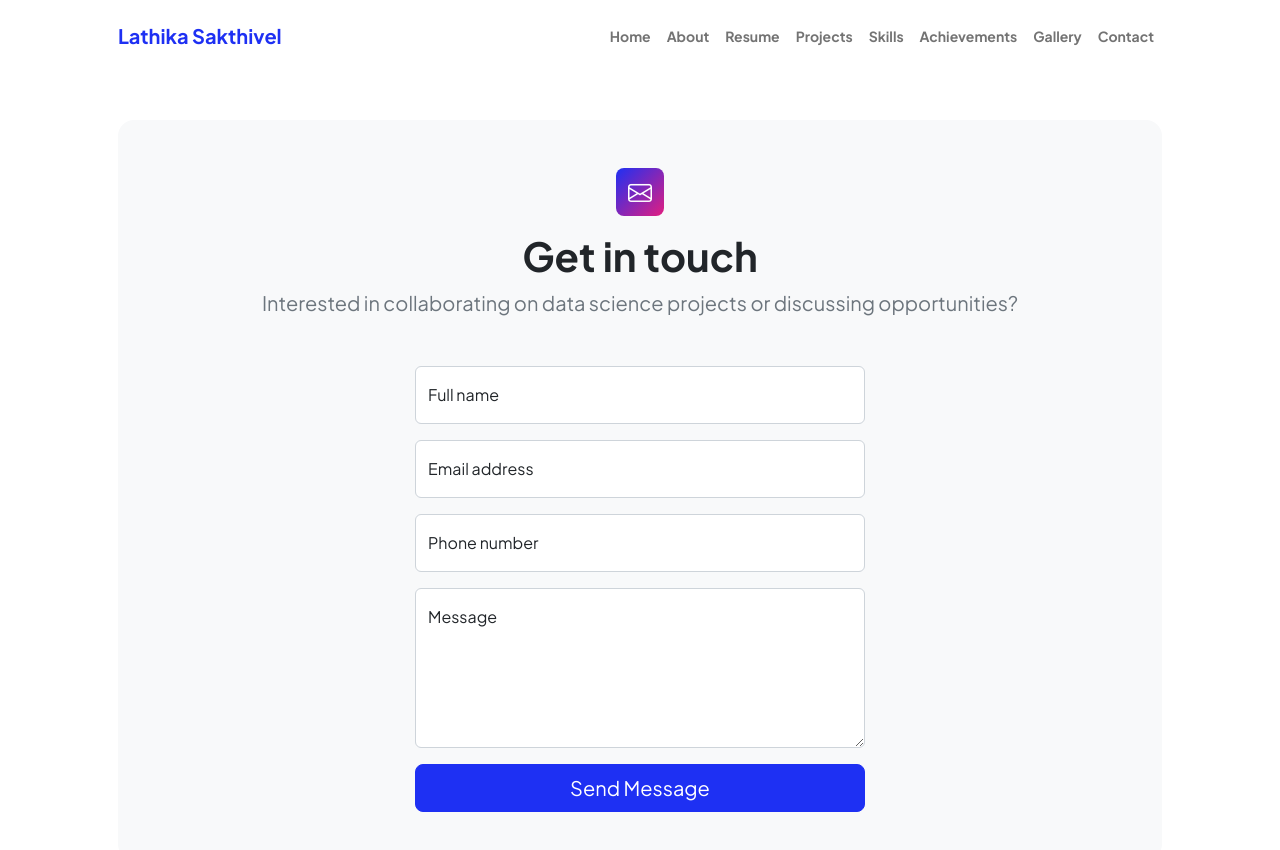
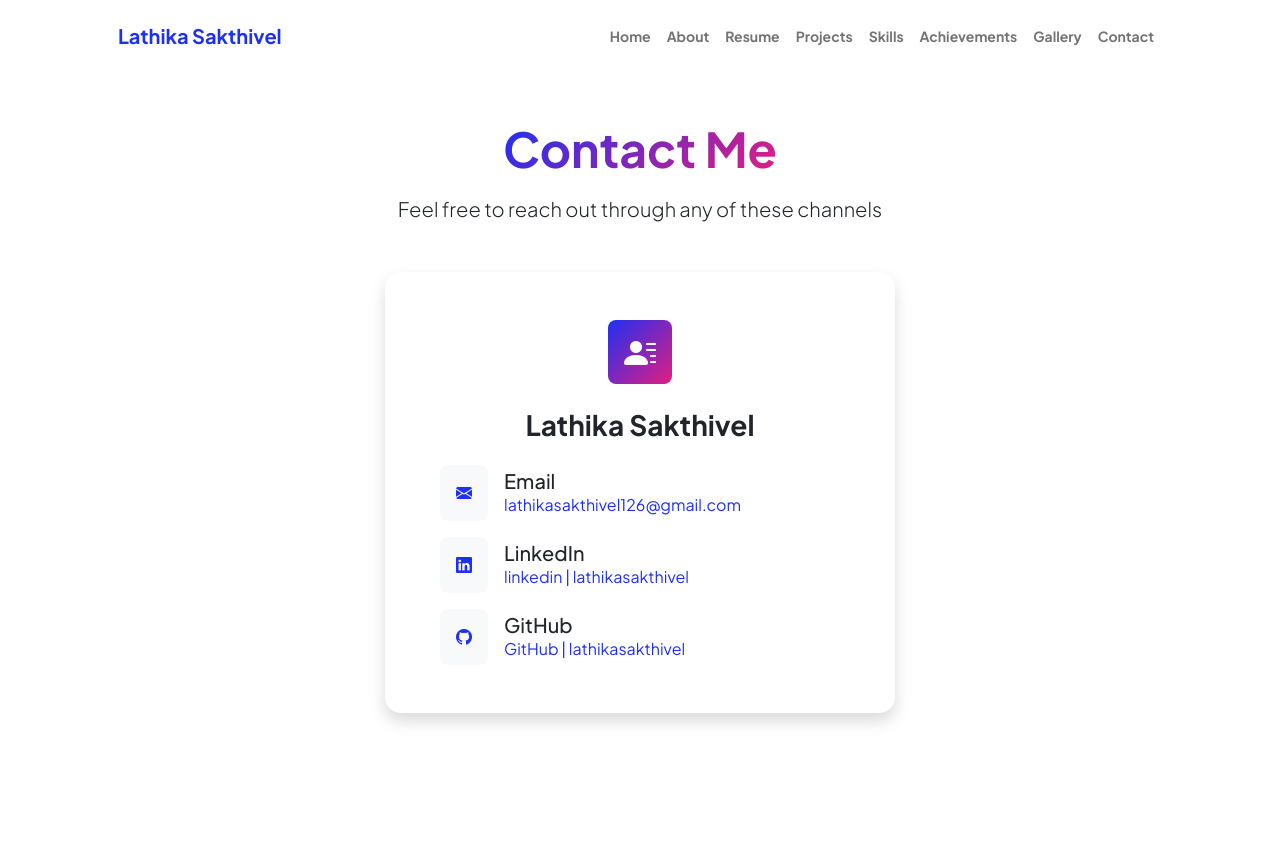
Before and after one commit to lathikasakthivel/lathikasakthivel.github.io, a plain HTML site: page contact.html in a window 1280 px wide. Drawn offline with nearby package versions, Linux system fonts and the light colour scheme.

Commit message:
Revise contact page description and structure
Updated the contact page description and layout.

```diff
--- a/contact.html
+++ b/contact.html
@@ -3,7 +3,7 @@
     <head>
         <meta charset="utf-8" />
         <meta name="viewport" content="width=device-width, initial-scale=1, shrink-to-fit=no" />
-        <meta name="description" content="Contact Lathika Sakthivel - Data Scientist, ML Engineer, AI Developer" />
+        <meta name="description" content="Contact Lathika Sakthivel" />
         <meta name="author" content="Lathika Sakthivel" />
         <title>Contact - Lathika Sakthivel</title>
 
@@ -41,59 +41,53 @@
 
             <!-- Contact Section -->
             <section class="py-5">
-                <div class="container px-5">
-                    <div class="bg-light rounded-4 py-5 px-4 px-md-5">
+                <div class="container px-5 mb-5">
                     <div class="text-center mb-5">
-                            <div class="feature bg-primary bg-gradient-primary-to-secondary text-white rounded-3 mb-3">
-                                <i class="bi bi-envelope"></i>
+                        <h1 class="display-5 fw-bolder mb-0"><span class="text-gradient d-inline">Contact Me</span></h1>
+                        <p class="lead mt-3">Feel free to reach out through any of these channels</p>
                     </div>
-                            <h1 class="fw-bolder">Get in touch</h1>
-                            <p class="lead fw-normal text-muted mb-0">Interested in collaborating on data science projects or discussing opportunities?</p>
+                    <div class="row justify-content-center">
+                        <div class="col-lg-6">
+                            <div class="card shadow border-0 rounded-4 p-5">
+                                <div class="text-center">
+                                    <div class="feature bg-primary bg-gradient-primary-to-secondary text-white rounded-3 mb-4 d-inline-flex align-items-center justify-content-center" style="width: 4rem; height: 4rem;">
+                                        <i class="bi bi-person-lines-fill fs-2"></i>
+                                    </div>
+                                    <h3 class="fw-bolder mb-4">Lathika Sakthivel</h3>
+
+                                    <div class="d-flex flex-column gap-3 text-start ms-auto me-auto" style="max-width: 400px;">
+                                        <div class="d-flex align-items-center">
+                                            <div class="bg-light rounded-3 p-3 me-3">
+                                                <i class="bi bi-envelope-fill text-primary"></i>
+                                            </div>
+                                            <div>
+                                                <h5 class="mb-0">Email</h5>
+                                                <a href="mailto:lathikasakthivel126@gmail.com" class="text-decoration-none">lathikasakthivel126@gmail.com</a>
+                                            </div>
                                         </div>
 
-                        <div class="row gx-5 justify-content-center">
-                            <div class="col-lg-8 col-xl-6">
-
-                                <!-- Web3Forms Contact Form -->
-                                <form action="https://api.web3forms.com/submit" method="POST" id="contactForm">
-
-                                    <!-- REQUIRED: Your Web3Forms Access Key -->
-                                    <input type="hidden" name="access_key" value="9d9f3803-e41e-4a25-b67b-d2df1e22260a">
-
-                                    <!-- OPTIONAL: Success Redirect -->
-                                    <input type="hidden" name="redirect" value="https://lathikasakthivel.com/success.html">
-
-                                    <!-- Name -->
-                                    <div class="form-floating mb-3">
-                                        <input class="form-control" id="name" name="name" type="text" placeholder="Enter your name..." required />
-                                        <label for="name">Full name</label>
+                                        <div class="d-flex align-items-center">
+                                            <div class="bg-light rounded-3 p-3 me-3">
+                                                <i class="bi bi-linkedin text-primary"></i>
+                                            </div>
+                                            <div>
+                                                <h5 class="mb-0">LinkedIn</h5>
+                                                <a href="https://www.linkedin.com/in/lathika-sakthivel-data/" target="_blank" class="text-decoration-none">linkedin | lathikasakthivel</a>
+                                            </div>
                                         </div>
 
-                                    <!-- Email -->
-                                    <div class="form-floating mb-3">
-                                        <input class="form-control" id="email" name="email" type="email" placeholder="name@example.com" required />
-                                        <label for="email">Email address</label>
+                                        <div class="d-flex align-items-center">
+                                            <div class="bg-light rounded-3 p-3 me-3">
+                                                <i class="bi bi-github text-primary"></i>
                                             </div>
-
-                                    <!-- Phone -->
-                                    <div class="form-floating mb-3">
-                                        <input class="form-control" id="phone" name="phone" type="tel" placeholder="(123) 456-7890" required />
-                                        <label for="phone">Phone number</label>
+                                            <div>
+                                                <h5 class="mb-0">GitHub</h5>
+                                                <a href="https://github.com/lathikasakthivel" target="_blank" class="text-decoration-none">GitHub | lathikasakthivel</a>
                                             </div>
-
-                                    <!-- Message -->
-                                    <div class="form-floating mb-3">
-                                        <textarea class="form-control" id="message" name="message" placeholder="Enter your message here..." style="height: 10rem" required></textarea>
-                                        <label for="message">Message</label>
                                         </div>
-
-                                    <!-- Submit Button -->
-                                    <div class="d-grid">
-                                        <button class="btn btn-primary btn-lg" id="submitButton" type="submit">Send Message</button>
                                     </div>
-
-                                </form>
-
+                                </div>
+                            </div>
                         </div>
                     </div>
                     </div>
```
Lines whose indentation alone changed are shown as unchanged.
